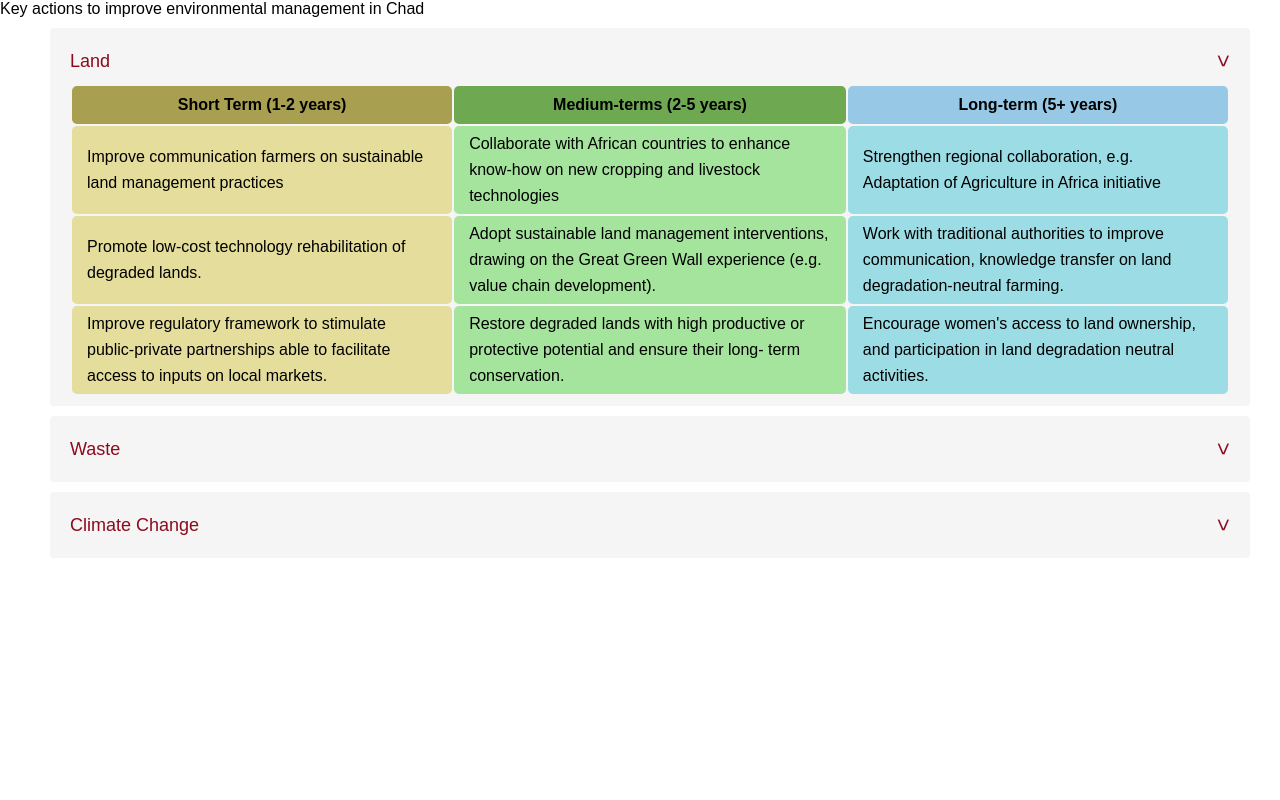
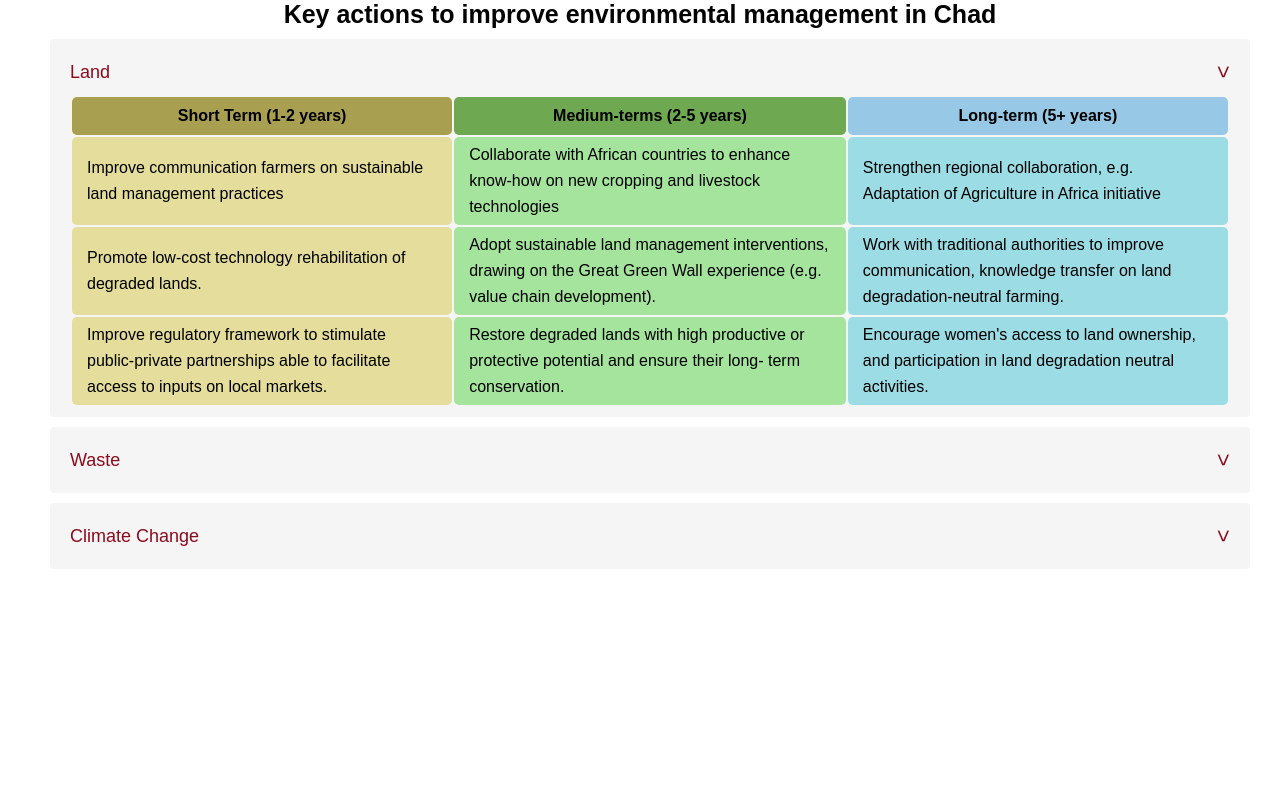
Before and after one commit to Lebasi7/Accordion, a plain HTML site: page index.html in a window 1280 px wide. Drawn offline with Linux system fonts and the light colour scheme.

Commit message:
Update style.css

```diff
--- a/style.css
+++ b/style.css
@@ -4,8 +4,10 @@
     font-family: 'poppins', sans-serif;
     box-sizing: border-box;
 }
-title{
-    font-size: large;
+p{
+    font-size: 25px;
+    text-align: center;
+    font-weight: bold;
 }
 body{
     background: #FFFFFF;
```
